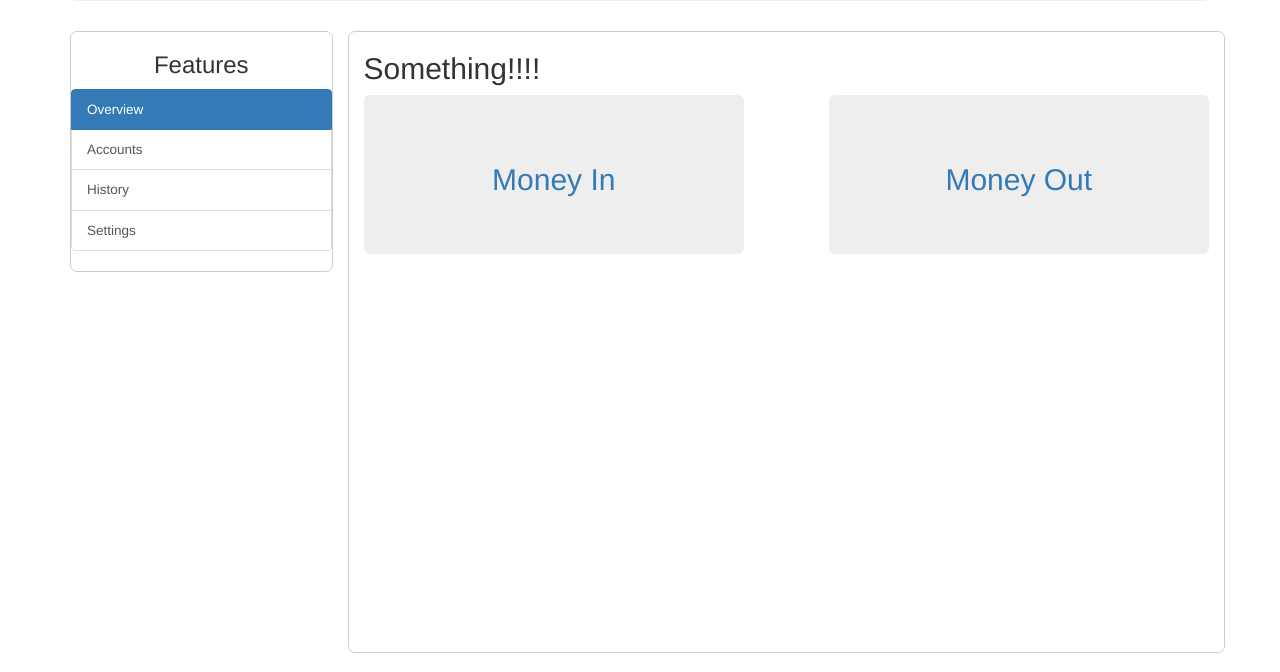
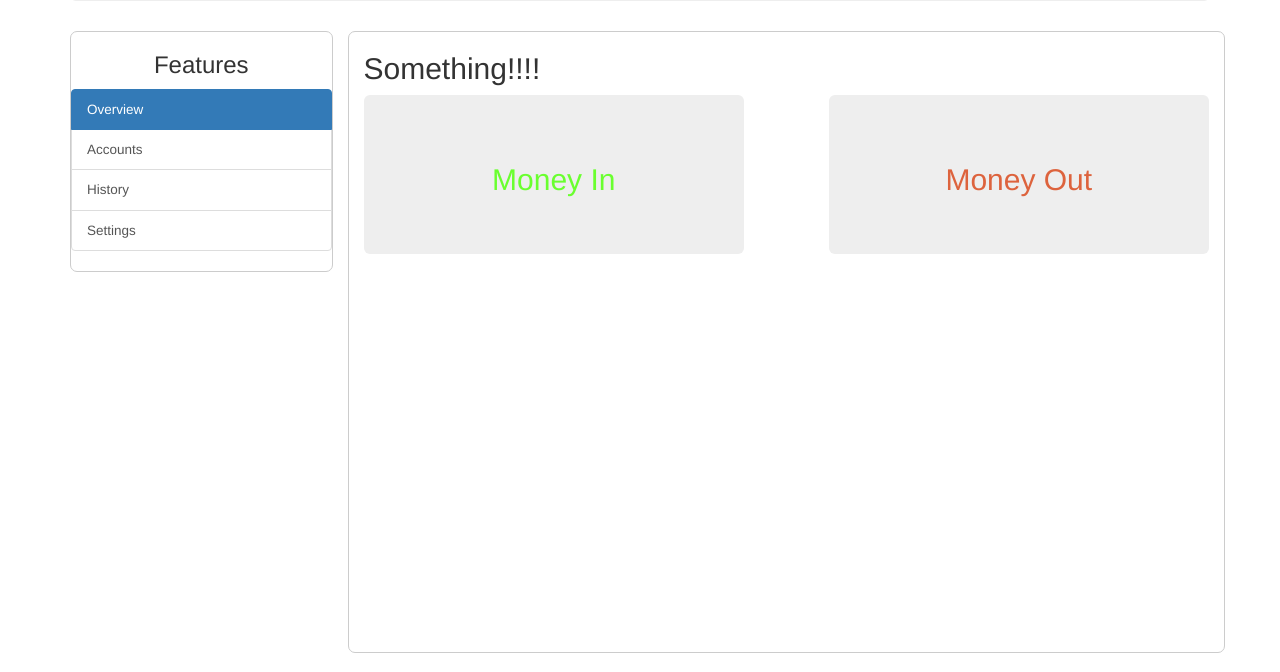
Before and after one commit to HackerByName/DURHACK2019, a Flask app: page /dashboard in a window 1280 px wide. Shown: the part 266-938 px from the top of the page. Run offline with Flask 2, Linux system fonts and the light colour scheme; some libraries are stand-ins or nearby versions.

Commit message:
Update dashboard.html

```diff
--- a/flask_site/templates/dashboard.html
+++ b/flask_site/templates/dashboard.html
@@ -27,9 +27,9 @@
 				<tr>
 					<td width = "45%">
 						<a href="#">
-							<div allign="center" width="80%" height="30%">
+							<div allign="center" width="80%" height="30%" style="color: rgb(106, 255, 47);">
 								<div class="jumbotron">
-									<h2 class="display-4 text-center">Money In</h2>
+									<h2 class="display-4 text-center" style="color: rgb(106, 255, 47);">Money In</h2>
 								</div>
 							</div>
 						</a>
@@ -37,9 +37,9 @@
 					<td width="10%"> </td>
 					<td width = "45%">
 						<a href="#">
-							<div allign="center" width="80%" height="30%">
+							<div allign="center" width="80%" height="30%" style = "color: rgb(221, 99, 61);">
 								<div class="jumbotron">
-									<h2 class="display-4 text-center">Money Out</h2>
+									<h2 class="display-4 text-center" style="color: rgb(221, 99, 61);">Money Out</h2>
 								</div>
 							</div>
 						</a>
```
